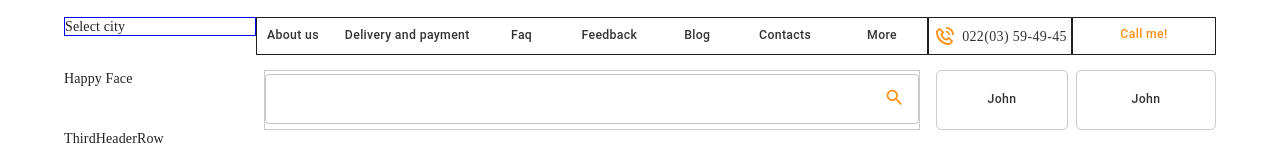
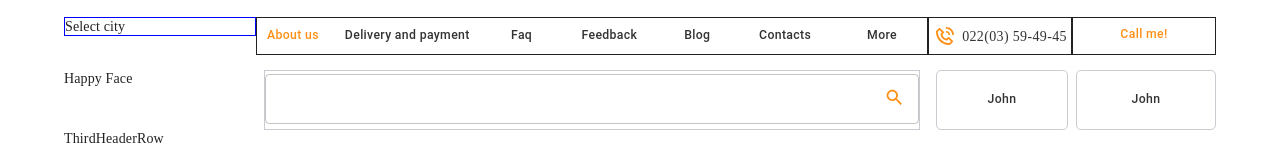
Before and after one commit to bandvov/full-face-shop-frontend, a Next.js app: page /about-us in a window 1280 px wide. Shown: the top 148 px of the page. Built offline with nearby package versions, Linux system fonts and the light colour scheme.

Commit message:
add styling for path change

```diff
--- a/src/components/header/navLinks.js
+++ b/src/components/header/navLinks.js
@@ -1,9 +1,12 @@
-import React, { useMemo } from "react";
+import React, { useEffect, useMemo } from "react";
 import { HEADER_URLS } from "../../configs/urls";
 import { Grid } from "@mui/material";
 import { CommonButton } from "../commonButton";
+import { usePathname } from "next/navigation";
 
 export default function NavLinks() {
+  const pathname = usePathname();
+
   const links = useMemo(() => {
     return HEADER_URLS.map(({ url, name }) => {
       return (
@@ -15,7 +18,7 @@ export default function NavLinks() {
               backgroundColor: "white",
               width: "100%",
               padding: "0",
-              color: "var(--black) !important",
+              color: pathname === url ? "var(--orange) !important" : "var(--black) !important",
               ":hover": {
                 backgroundColor: "white",
                 color: "var(--orange) !important",
@@ -27,7 +30,7 @@ export default function NavLinks() {
         </Grid>
       );
     });
-  }, []);
+  }, [pathname]);
 
   return (
     <Grid
```
